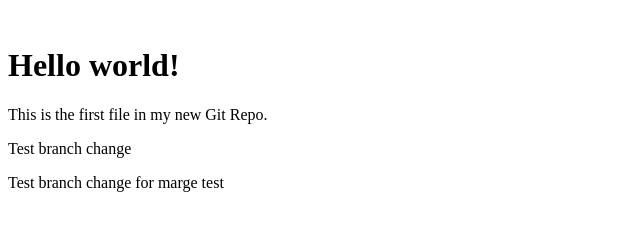
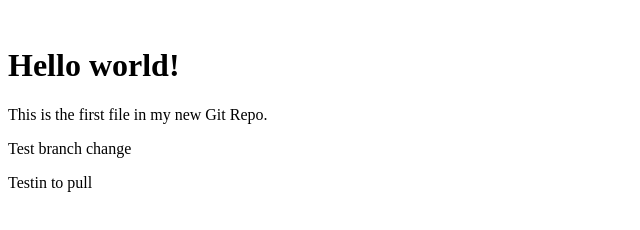
Before and after one commit to subhankar2028/gitTutorial, a plain HTML site: page index.html in a window 1280 px wide. Shown: the whole page, without its empty margins (0-640 px from the left). Drawn offline with Linux system fonts and the light colour scheme.

Commit message:
Update index.html

```diff
--- a/index.html
+++ b/index.html
@@ -14,7 +14,7 @@
 <P>Test branch change</P>
 
 
-<p> Test branch change for marge test </p>
+<p> Testin to pull</p>
 
 
 </body>
```
